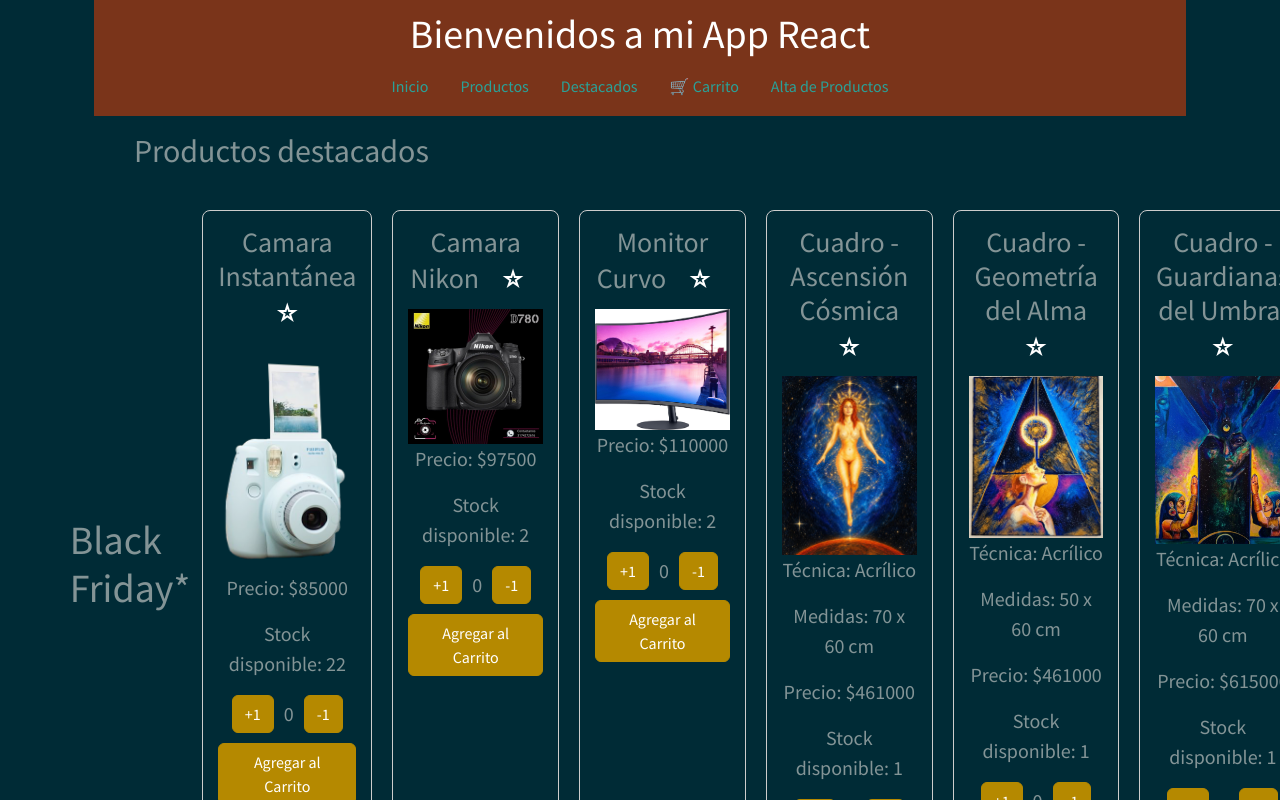
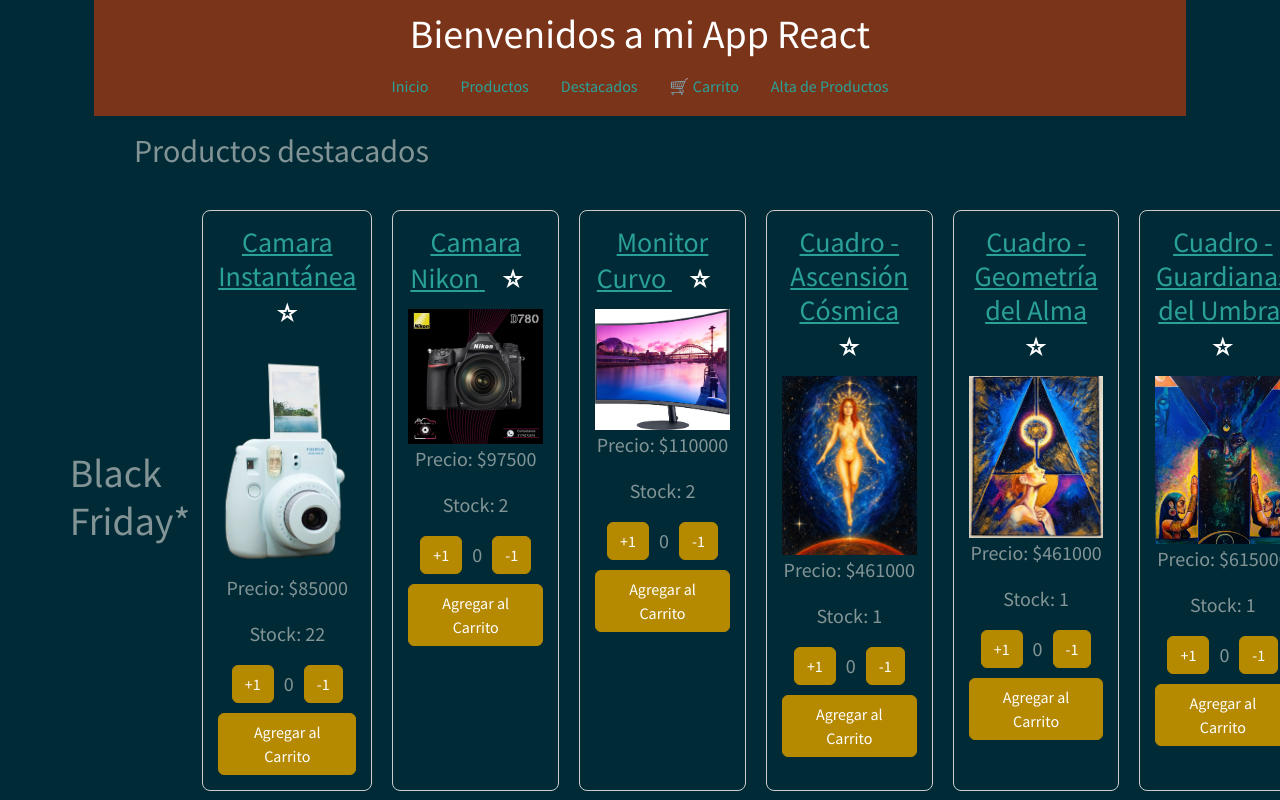
Before and after one commit to diegoisanzo/reactjs-tp, a React (Vite) app: page /productos in a window 1280 px wide. Shown: the top 800 px of the page. Built offline with nearby package versions, Linux system fonts and the light colour scheme.

Commit message:
moves painting specific presentation logic to ProductoDetalle, links forth and back from product info page.

```diff
--- a/src/componentes/Item/Item.jsx
+++ b/src/componentes/Item/Item.jsx
@@ -1,6 +1,7 @@
 import {useState} from 'react'
+import {Link} from "react-router-dom";
 
-function Item({nombre, precio, stock, imagen, tecnica, medidas}) {
+function Item({id, nombre, precio, stock, imagen}) {
     const [esFavorito, setFavorito] = useState(false);
     const marcarODesmarcarComoFavorito = () => {
         setFavorito(!esFavorito);
@@ -40,17 +41,17 @@ function Item({nombre, precio, stock, imagen, tecnica, medidas}) {
                      textAlign: 'center'
                  }
              }>
-            <h3 className="h3">{nombre} <span className="badge" onClick={marcarODesmarcarComoFavorito}
-                               style={{ fontSize: '24px', cursor: 'pointer' }}
-            > {esFavorito ? '⭐' : '☆'}
-            </span>
-            </h3>
+            <Link to={`/producto/${id}`}>
+                <h3 className="h3">{nombre} <span className="badge" onClick={marcarODesmarcarComoFavorito}
+                                   style={{ fontSize: '24px', cursor: 'pointer' }}
+                > {esFavorito ? '⭐' : '☆'}
+                </span>
+                </h3>
+            </Link>
 
             <img className="img-fluid" src={imagen} alt={nombre} width="150"/>
-            {tecnica && <p className="lead">Técnica: {tecnica}</p>}
-            {medidas && <p className="lead">Medidas: {medidas}</p>}
             <p className="lead">Precio: ${precio}</p>
-            <p className="lead">Stock disponible: {stock}</p>
+            <p className="lead">Stock: {stock}</p>
             {/* Cuando le boton detecta un clic (onClick), se ejecuta la función */}
             <div className="container" style={{
                 display: 'flex',
--- a/src/componentes/Productos/ProductoDetalle/ProductoDetalle.jsx
+++ b/src/componentes/Productos/ProductoDetalle/ProductoDetalle.jsx
@@ -1,15 +1,17 @@
 import {useState, useEffect} from 'react';
-import {useParams} from 'react-router-dom';
+import {Link, useParams} from 'react-router-dom';
 
 const ProductoDetalle = () => {
     const {id} = useParams();
+    const idDeProductoAEncontrar = parseInt(id);
+
     const [producto, setProducto] = useState(null);
 
     useEffect(() => {
         fetch('/data/productos.json')
             .then(response => response.json())
             .then(data => {
-                const productoEncontrado = data.find(p => p.id === parseInt(id));
+                const productoEncontrado = data.find(p => p.id === idDeProductoAEncontrar);
                 setProducto(productoEncontrado);
             })
             .catch(error => console.error("Error al cargar el producto:", error));
@@ -29,6 +31,11 @@ const ProductoDetalle = () => {
             <img src={producto.imagen} alt={producto.nombre} style={{maxWidth: '400px'}}/>
             <h3>${producto.precio}</h3>
             <p>{producto.descripcion}</p>
+
+            {producto.tecnica && <p className="lead">Técnica: {producto.tecnica}</p>}
+            {producto.medidas && <p className="lead">Medidas: {producto.medidas}</p>}
+
+            <Link to="/productos">Ver todos los productos</Link>
         </div>
     );
 };
```
